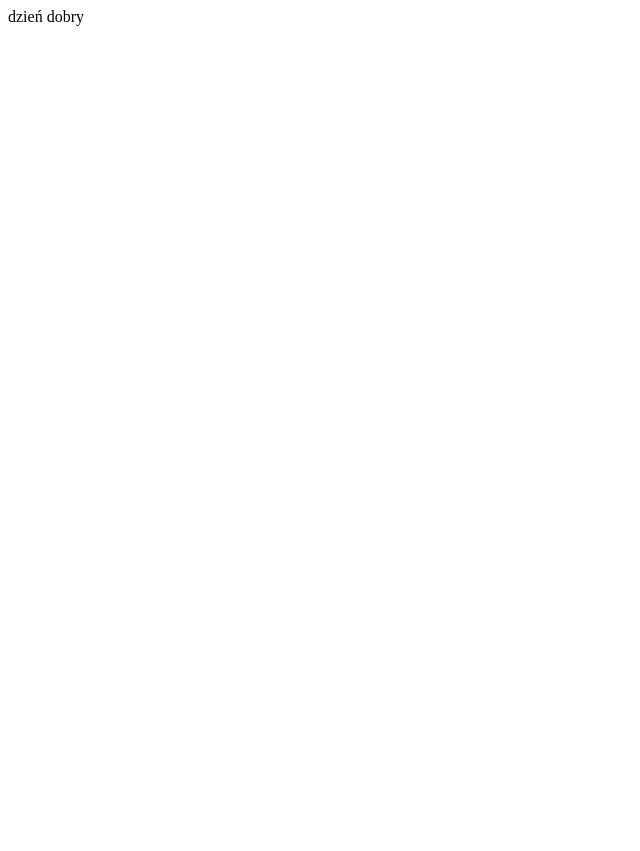
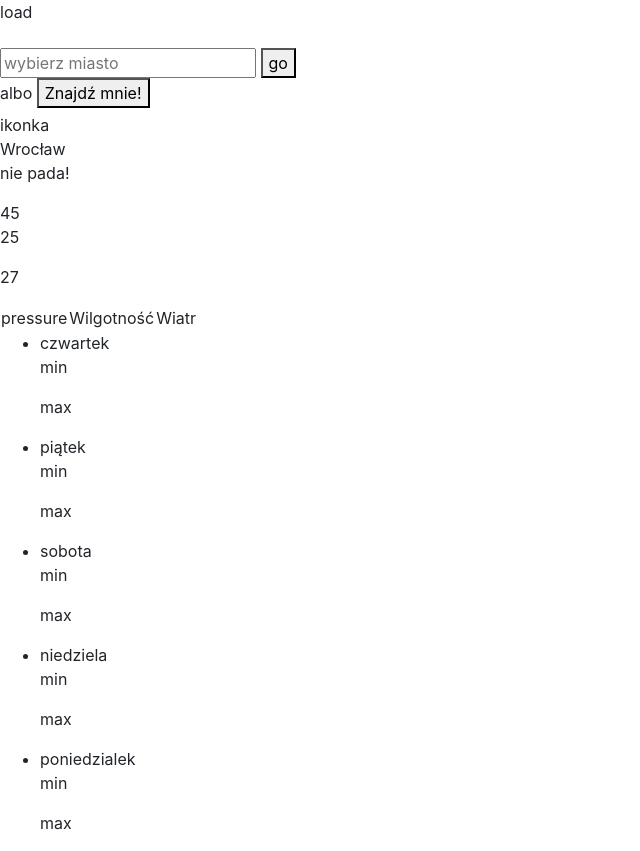
Before and after one commit to aleksandra-w/Aplikacja-pogodowa, a plain HTML site: page index.html in a window 1280 px wide. Shown: the whole page, without its empty margins (0-640 px from the left). Before the commit the page ends 800 px from the top, so only its background shows below. Drawn offline with nearby package versions, Linux system fonts and the light colour scheme.

Commit message:
First HTML version

```diff
--- a/index.html
+++ b/index.html
@@ -3,17 +3,116 @@
 <head>
 
 	<meta charset="utf-8"/>
+	<meta name="viewport" content="width=device-width, initial-scale=1.0">
+	<meta http-equiv="X-Ua-Compatible" content="IE=edge,chrome=1"/>
+
 	<title>Weather app</title>
 	<meta name="description" content=""/>
-	<meta name="keywords" content="weather, rain, "/>
-	<meta name="author" content="Marcelina Siuda"/>
+	<meta name="keywords" content="weather, rain, sun, snow"/>
 
-    <meta http-equiv="X-Ua-Compatible" content="IE=edge,chrome=1"/>
 
+	<!--Bootstrap-->
+	<link rel="stylesheet" href="https://stackpath.bootstrapcdn.com/bootstrap/4.3.1/css/bootstrap.min.css"
+	 integrity="sha384-ggOyR0iXCbMQv3Xipma34MD+dH/1fQ784/j6cY/iJTQUOhcWr7x9JvoRxT2MZw1T" crossorigin="anonymous">
+
+	<link href="https://fonts.googleapis.com/css?family=Ubuntu&display=swap" rel="stylesheet">
 </head>
 <body>
-    <div>dzień dobry</div>
+	 <!-- Loading Scr-->
+	 <section class="loadingScr">load
+		<div class = "loadingScr__box">
+			<div class="l loading__image"></div>
+		</div>
+	 </section>
+	 <!-- Left aside-->
+	 <section class="leftAside">
+		 <div class="leftAsideBox">
+			 <div class="leftAsideBox__image">
+				 <img scr="#"/>
+			</div>
+			<div class="leftAsideBox__form">
+				<div class="leftAsideBox__ChooseCity">
+					<input class="leftAsideBox__ChooseCity--input"placeholder="wybierz miasto"/>
+					<button class="leftAsideBox__ChooseCity--button">go</button>
+				</div>
+				<div class="leftAsideBox__findCity">
+					<label class="leftAsideBox__findCity--label">albo</label>
+					<button class="leftAsideBox__findCity--button">Znajdź mnie!</button>
+				</div>
+			</div>
+		</div>
+	</section>
+	<!--Main-->
+	<section class="main">
+		<div class="main__box1">
+			<div class="main__box1--icon">ikonka</div>
+			<header class="main__box1--header">Wrocław</header>
+			<p class="main__box1--paragraph">nie pada!</p>
+		</div>
+		<div class="main__box2">
+			<div class="main__box2--temp">45</div>
+			<div class="main__box2--minMax">
+				<p class="main__box2--minTemp">25</p>
+				<p class="main__box2--maxTemp">27</p>
+			</div>
+		</div>
+		<div class="main__box3">
+			<table>
+				<td class="main__box3--1">pressure</td>
+				<td class="main__box3--humidity">Wilgotność</td>
+				<td class="main__box3--wind">Wiatr</td>
+			</table>
+		</div>
+	</section>
 
-
-
+	 <!-- Right aside-->
+	 <section class="rightAside">
+		 <div class="rightAside__date">
+		 </div>
+		 <div class="rightAside__forcast">
+			 <ul class="rightAside__forcast--list">
+				 <li class="rightAside__forcast--listItem">czwartek
+					<span class="rightAside__forcast--date"></span>
+					<span class="rightAside__forcast--icon"></span>
+					<span class="rightAside__forcast--minMax">
+						<p>min</p>
+						<p>max</p>
+					</span>
+				 </li>
+				 <li class="rightAside__forcast--listItem">piątek
+					<span class="rightAside__forcast--date"></span>
+					<span class="rightAside__forcast--icon"></span>
+					<span class="rightAside__forcast--minMax">
+						<p>min</p>
+						<p>max</p>
+					</span>
+				 </li>
+				 <li class="rightAside__forcast--listItem">sobota
+					<span class="rightAside__forcast--date"></span>
+					<span class="rightAside__forcast--icon"></span>
+					<span class="rightAside__forcast--minMax">
+						<p>min</p>
+						<p>max</p>
+					</span>
+				 </li>
+				 <li class="rightAside__forcast--listItem">niedziela
+					<span class="rightAside__forcast--date"></span>
+					<span class="rightAside__forcast--icon"></span>
+					<span class="rightAside__forcast--minMax">
+						<p>min</p>
+						<p>max</p>
+					</span>
+				 </li>
+				 <li class="rightAside__forcast--listItem">poniedzialek
+					<span class="rightAside__forcast--date"></span>
+					<span class="rightAside__forcast--icon"></span>
+					<span class="rightAside__forcast--minMax">
+						<p>min</p>
+						<p>max</p>
+					</span>
+				 </li>
+			 </ul>
+		 </div>
+	 </section>
 </body>
+</html>
```
Also changed, not shown: README.md (added).
